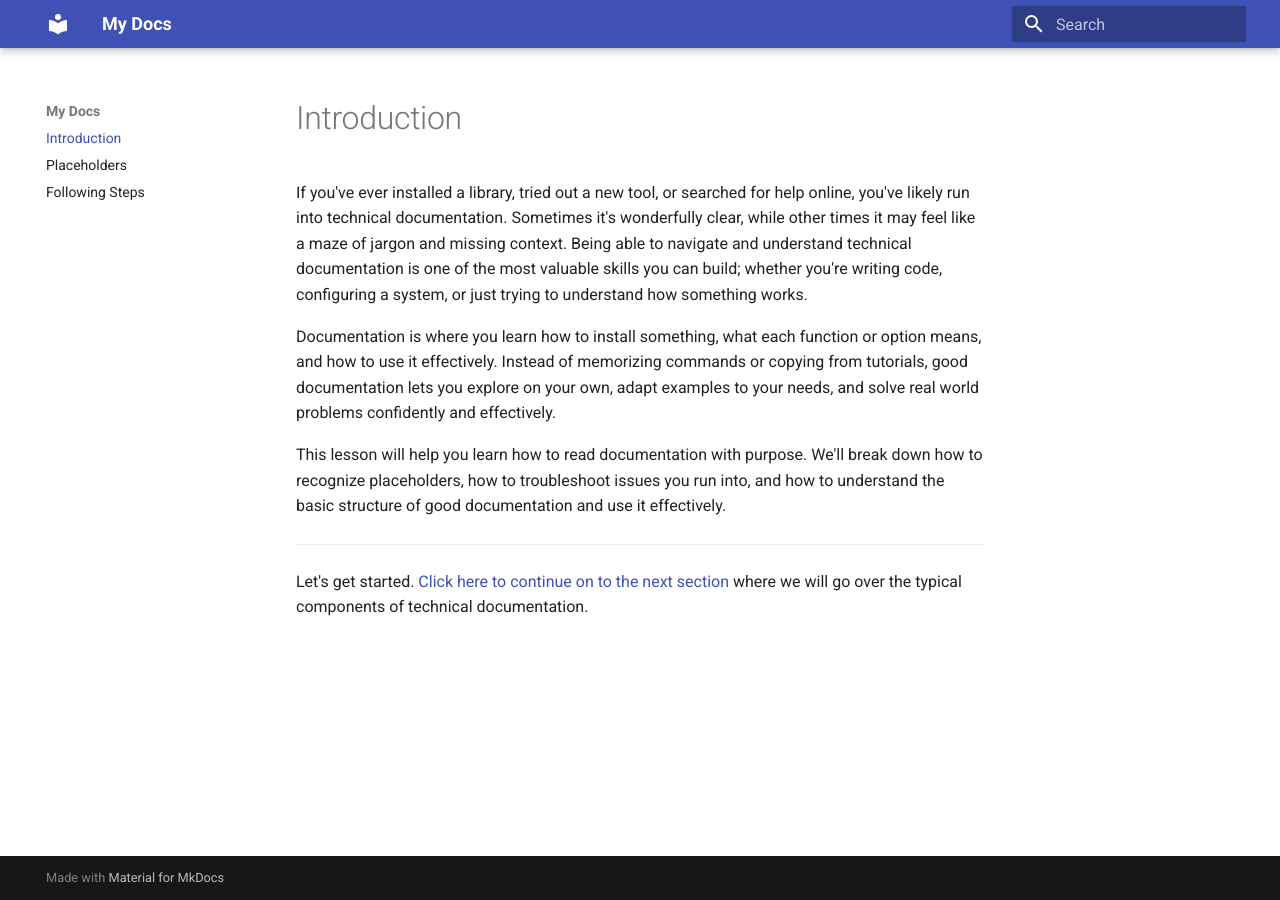
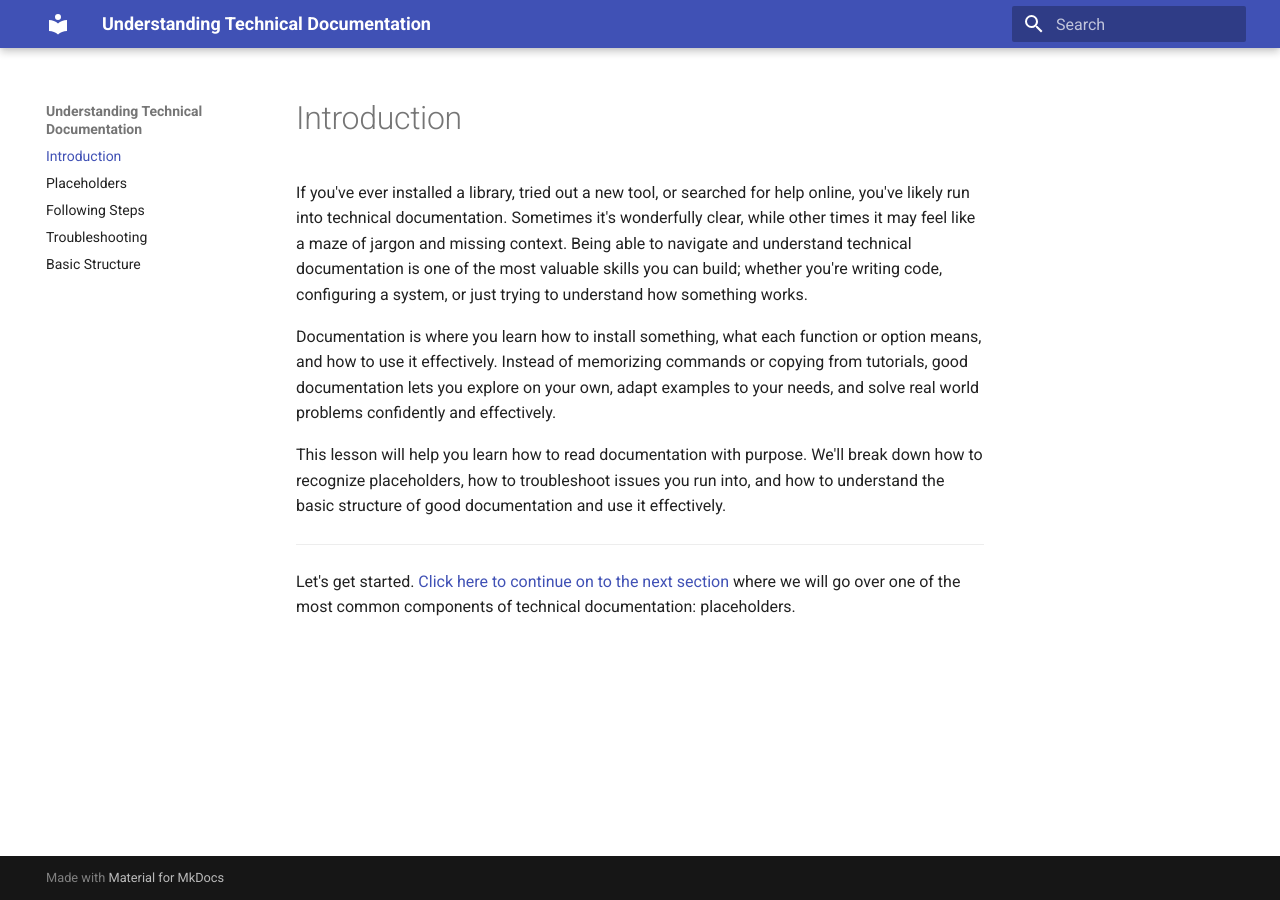
Before and after one commit to det-lab/reading-documentation, an MkDocs documentation site: the page built from docs/index.md, in a window 1280 px wide. Built offline with MkDocs 1.6.1 and Material for MkDocs 9.7.7, drawn with Linux system fonts in a browser that asks for light colours.

Commit message:
Structure section. Transitions between sections.

```diff
--- a/docs/index.md
+++ b/docs/index.md
@@ -7,4 +7,4 @@ This lesson will help you learn how to read documentation with purpose. We'll br
 
 ---
 
-Let's get started. [Click here to continue on to the next section](01_placeholders.md) where we will go over the typical components of technical documentation.
+Let's get started. [Click here to continue on to the next section](01_placeholders.md) where we will go over one of the most common components of technical documentation: placeholders.
--- a/mkdocs.yml
+++ b/mkdocs.yml
@@ -1,8 +1,10 @@
-site_name: My Docs
+site_name: Understanding Technical Documentation
 nav:
   - Introduction: index.md
   - Placeholders: 01_placeholders.md
   - Following Steps: 02_follow_steps.md
+  - Troubleshooting: 03_troubleshooting.md
+  - Basic Structure: 04_basic_structure.md
 
 theme:
   name: material
```
Also changed, not shown: docs/01_placeholders.md (+4 -0 lines), docs/02_follow_steps.md (+4 -0 lines), docs/03_troubleshooting.md (+4 -0 lines), docs/04_basic_structure.md (added, +86 -0 lines).
